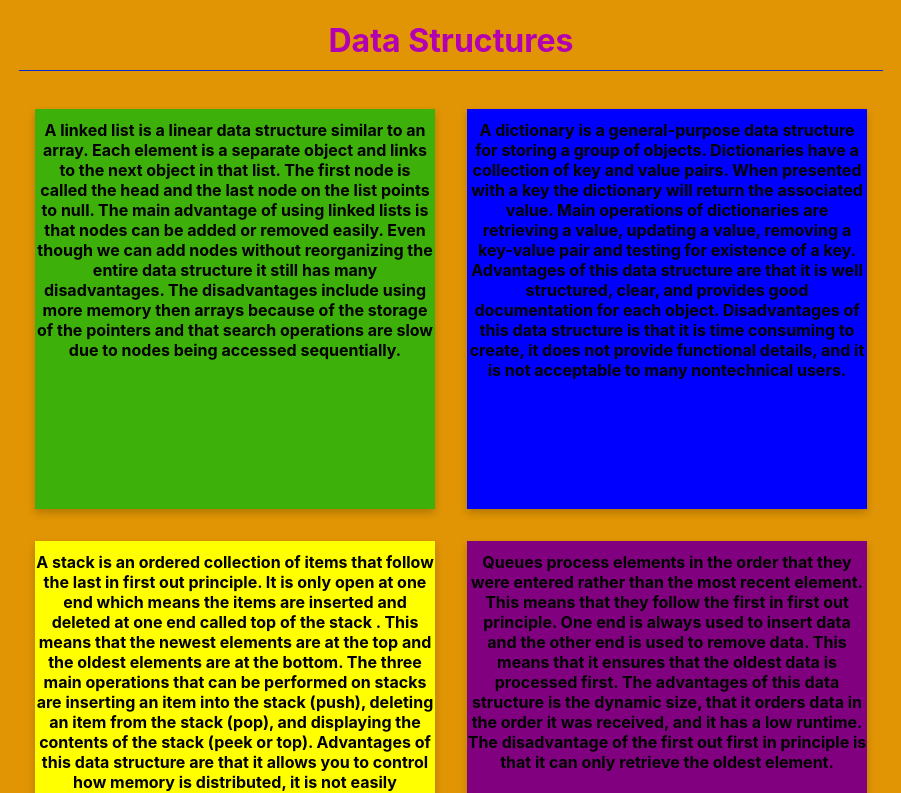
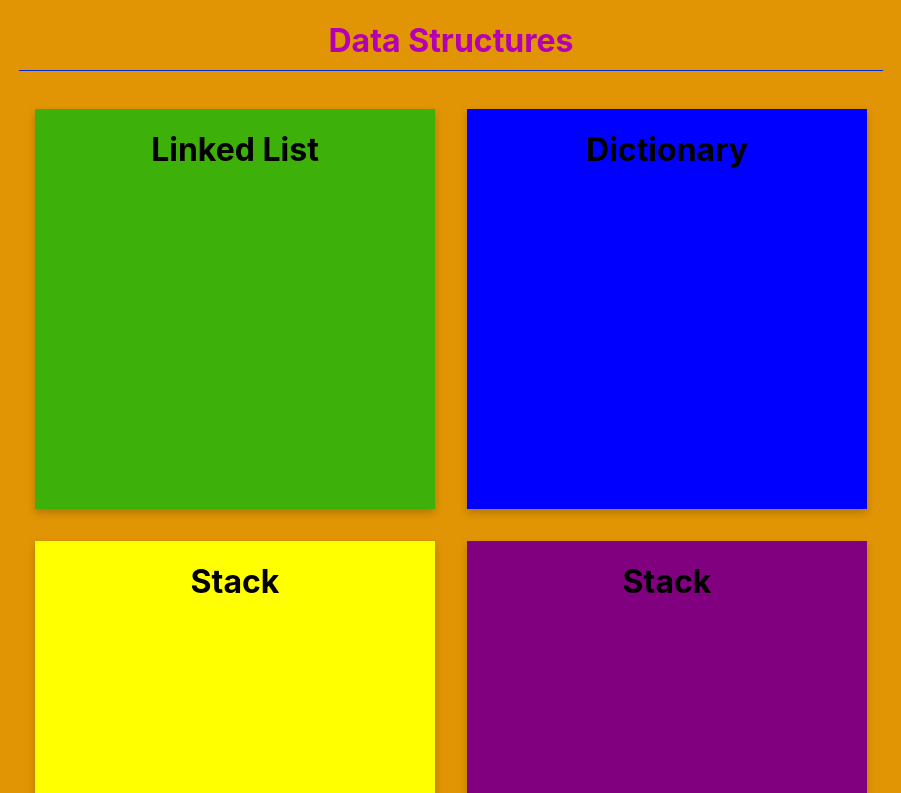
Before and after one commit to michael-mcmasters/Notecards, a React (Create React App) app: page / in a window 1280 px wide. Shown: the top 793 px of the page, without its empty margins (189-1090 px from the left). Built offline with nearby package versions, Linux system fonts and the light colour scheme.

Commit message:
Create frontText and backText properties for cards

```diff
--- a/src/components/css/Card.css
+++ b/src/components/css/Card.css
@@ -27,7 +27,6 @@
   height: 400px;
   perspective: 1000px;
   margin: 1rem;
-  font-size: 0.5rem;
 }
 
 .flip-card-inner {
--- a/src/components/js/Card.js
+++ b/src/components/js/Card.js
@@ -29,10 +29,10 @@ export default function Card(props) {
       <div className="flip-card" onClick={() => flipCard()}>
         <div className="flip-card-inner" style={{ backgroundColor: props.backgroundColor }}>
           <div className="flip-card-front" style={{ backgroundColor: props.backgroundColor }}>
-            <h1>{props.text}</h1>
+            <h1>{props.frontText}</h1>
           </div>
           <div className="flip-card-back" style={{ backgroundColor: props.backgroundColor }}>
-            <p>Back of card</p>
+            <p>{props.backText}</p>
           </div>
         </div>
       </div>
--- a/src/components/js/Cards.js
+++ b/src/components/js/Cards.js
@@ -29,13 +29,14 @@ export default function App() {
     },
   ];
 
+  // Pass the index of the notecard you want.
   const getNoteCard = (i) => {
     return <Card
       key={cards[i].id}
       index={cards[i].id}   // Flip animation needs index. Will not work if you use key as index.
       backgroundColor={cards[i].backgroundColor}
       frontText={cards[i].frontText}
-      text={cards[i].backText}
+      backText={cards[i].backText}
     />
   }
 
```
